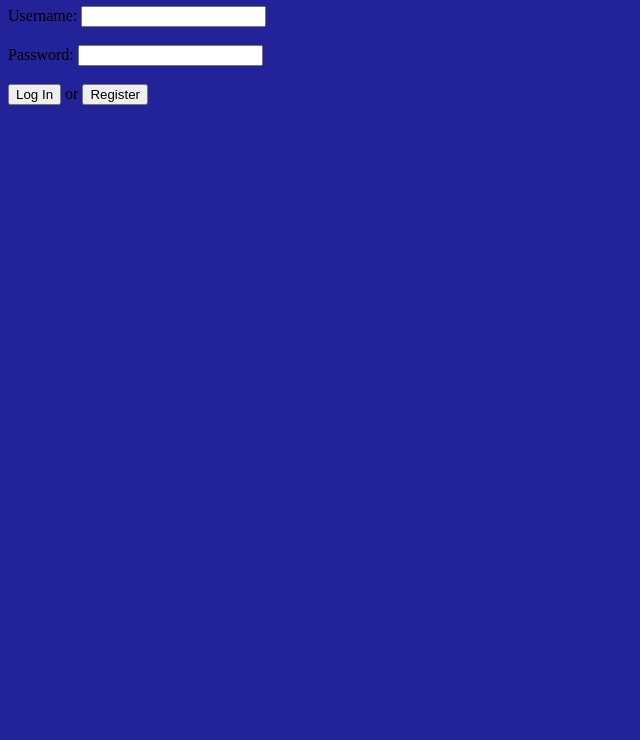
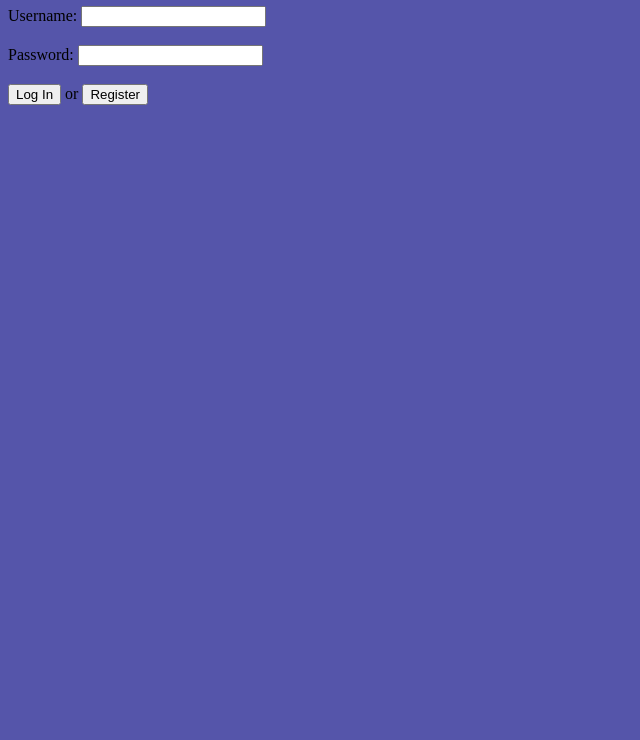
Before and after one commit to KbhackerVGM97/Fun-Time-Projects, a plain HTML site: page Project Files/login.html in a window 1280 px wide. Shown: the part 60-800 px from the top of the page, without its empty margins (0-640 px from the left). Drawn offline with Linux system fonts and the light colour scheme.

Commit message:
login css

```diff
--- a/Project Files/login.less
+++ b/Project Files/login.less
@@ -1,3 +1,3 @@
 body {
-    background-color: #222299
+    background-color: #5555aa
 }
```
Also changed, not shown: Project Files/login.css.
